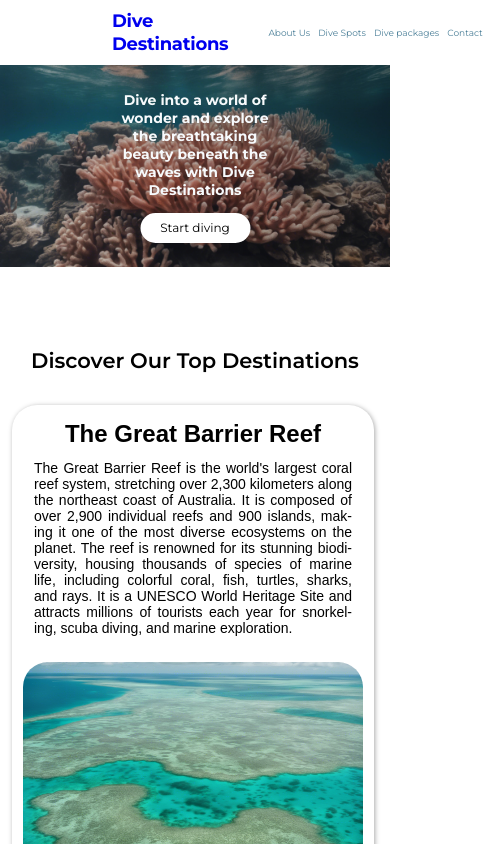
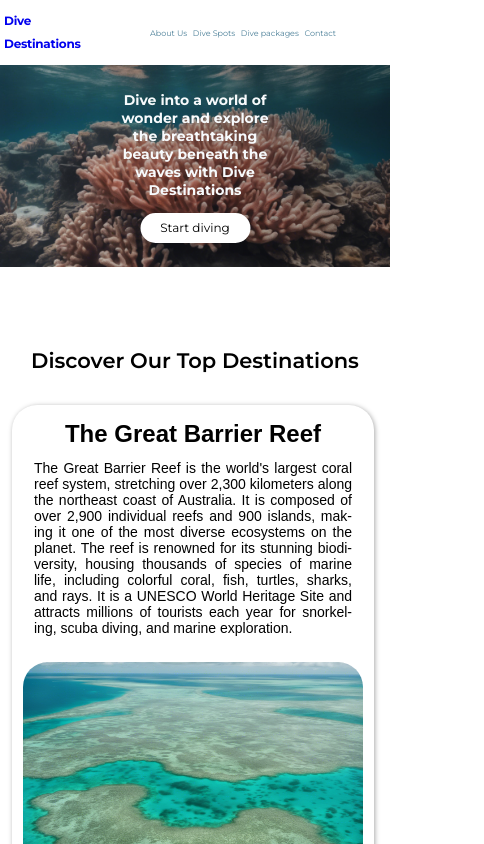
Before and after one commit to Shaqs0/Dive-Destination, a React (Vite) app: page / in a window 390 px wide. Shown: the top 844 px of the page, 484 px wide, since content can reach past the window. Built offline with nearby package versions, Linux system fonts and the light colour scheme.

Commit message:
correct LayoutTop

```diff
--- a/src/layout/Top/LayoutTop.module.css
+++ b/src/layout/Top/LayoutTop.module.css
@@ -18,7 +18,7 @@
   font-weight: 700;
   line-height: 22.5px;
   letter-spacing: -0.27px;
-  margin-left: 7rem;
+  margin-left: 2rem;
 }
 .top .link:visited {
   color: black;
@@ -55,22 +55,23 @@
     margin-right: 2rem;
   }
 }
-@media (max-width: 950px) {
-  .top .name {
-    margin-left: 3.5rem;
+@media (max-width: 970px) {
+  .top .link .name {
+    font-size: 16px;
   }
   .top .other {
     margin-right: 1rem;
   }
 }
 @media (max-width: 840px) {
-  .top .name {
+  .top .link .name {
     margin-left: 1.75rem;
   }
 }
 @media (max-width: 795px) {
-  .top .name {
-    font-size: 17px;
+  .top .link .name {
+    font-size: 15px;
+    margin-left: 1rem;
   }
   .top .other {
     margin-right: 3rem;
@@ -80,81 +81,83 @@
     width: 28rem;
   }
 }
-@media (max-width: 740px) {
+@media (max-width: 750px) {
   .top .other {
     font-size: 14px;
     margin-right: 2rem;
   }
   .top .other ul {
     gap: 1rem;
-    width: 22rem;
+    width: 24rem;
   }
 }
-@media (max-width: 640px) {
-  .top .name {
-    font-size: 16px;
+@media (max-width: 650px) {
+  .top .link .name {
+    font-size: 14px;
     margin-left: 1rem;
   }
-}
-@media (max-width: 600px) {
-  .top .name {
+  .top .other {
     font-size: 14px;
   }
+}
+@media (max-width: 613px) {
+  .top .name {
+    font-size: 12px;
+  }
   .top .other {
-    font-size: 13px;
-    margin-right: 1rem;
+    font-size: 12px;
+    margin-right: 0.5rem;
   }
   .top .other ul {
-    gap: 0.75rem;
+    gap: 0.5rem;
     width: 20rem;
   }
 }
 @media (max-width: 530px) {
-  .top .name {
-    font-size: 13px;
-    margin-left: 0.5rem;
+  .top .link .name {
+    font-size: 12px;
+    margin-left: 0.25rem;
   }
   .top .other {
-    font-size: 11.5px;
+    font-size: 11px;
     margin-right: 0.5rem;
   }
   .top .other ul {
     width: 18rem;
   }
 }
-@media (max-width: 465px) {
+@media (max-width: 470px) {
+  .top .other {
+    font-size: 10px;
+    margin-right: 0.5rem;
+  }
+  .top .other ul {
+    gap: 0.35rem;
+    width: 16rem;
+  }
+}
+@media (max-width: 432px) {
   .top .name {
-    font-size: 12px;
+    font-size: 9px;
+    margin-left: 0.1rem;
   }
   .top .other {
-    font-size: 10px;
-    margin-right: 1rem;
+    font-size: 8px;
   }
   .top .other ul {
-    gap: 0.5rem;
-    width: 15rem;
-  }
-}
-@media (max-width: 407px) {
-  .top .name {
-    font-size: 10px;
-    margin-left: 0.35rem;
-  }
-  .top .other {
-    font-size: 9px;
-  }
-  .top .other ul {
-    width: 13.5rem;
+    width: 14.5rem;
   }
 }
 @media (max-width: 375px) {
   .top .name {
-    margin-left: 0.25rem;
+    font-size: 8px;
+    margin-left: 0rem;
   }
   .top .other {
-    margin-right: 0.1rem;
+    margin-right: 0rem;
   }
   .top .other ul {
     gap: 0.4rem;
+    width: 13rem;
   }
 }
--- a/src/layout/Top/LayoutTop.module.scss
+++ b/src/layout/Top/LayoutTop.module.scss
@@ -3,7 +3,6 @@
     height: 65px;
     align-items: center;
     width: 100%;
-
 
     .link {
         text-decoration: none;
@@ -15,7 +14,7 @@
             font-weight: 700;
             line-height: 22.5px;
             letter-spacing: -0.27px;
-            margin-left: 7rem;
+            margin-left: 2rem;
         }
 
         &:visited {
@@ -54,11 +53,13 @@
     }
 }
 
-@media (max-width: 950px) {
+@media (max-width: 970px) {
     .top {
 
+        .link {
             .name {
-            margin-left: 3.5rem;
+                font-size: 16px;
+            }
         }
 
         .other {
@@ -70,18 +71,22 @@
 
 @media (max-width: 840px) {
     .top {
+        .link {
             .name {
                 margin-left: 1.75rem;
             }
-
+        }
     }
 }
 
 @media (max-width: 795px) {
     .top {
 
+        .link {
             .name {
-            font-size: 17px;
+                font-size: 15px;
+                margin-left: 1rem;
+            }
         }
 
         .other {
@@ -95,7 +100,7 @@
     }
 }
 
-@media (max-width: 740px) {
+@media (max-width: 750px) {
     .top {
 
         .other {
@@ -104,35 +109,41 @@
 
             & ul {
                 gap: 1rem;
-                width: 22rem;
+                width: 24rem;
             }
         }
     }
 }
 
-@media (max-width: 640px) {
+@media (max-width: 650px) {
     .top {
+        .link {
             .name {
-            font-size: 16px;
+                font-size: 14px;
                 margin-left: 1rem;
+            }
+        }
+
+        .other {
+            font-size: 14px;
         }
     }
 }
 
 
-@media (max-width: 600px) {
+@media (max-width: 613px) {
     .top {
 
         .name {
-            font-size: 14px;
+            font-size: 12px;
         }
 
         .other {
-            font-size: 13px;
-            margin-right: 1rem;
+            font-size: 12px;
+            margin-right: 0.5rem;
 
             & ul {
-                gap: 0.75rem;
+                gap: 0.5rem;
                 width: 20rem;
             }
         }
@@ -142,13 +153,15 @@
 @media (max-width: 530px) {
     .top {
 
+        .link {
             .name {
-            font-size: 13px;
-            margin-left: 0.5rem;
+                font-size: 12px;
+                margin-left: 0.25rem;
+            }
         }
 
         .other {
-            font-size: 11.5px;
+            font-size: 11px;
             margin-right: 0.5rem;
 
             & ul {
@@ -158,38 +171,33 @@
     }
 }
 
-@media (max-width: 465px) {
+@media (max-width: 470px) {
     .top {
-
-        .name {
-            font-size: 12px;
-        }
-
         .other {
             font-size: 10px;
-            margin-right: 1rem;
+            margin-right: 0.5rem;
 
             & ul {
-                gap: 0.5rem;
-                width: 15rem;
+                gap: 0.35rem;
+                width: 16rem;
             }
         }
     }
 }
 
-@media (max-width: 407px) {
+@media (max-width: 432px) {
     .top {
 
         .name {
-            font-size: 10px;
-            margin-left: 0.35rem;
+            font-size: 9px;
+            margin-left: 0.1rem;
         }
 
         .other {
-            font-size: 9px;
+            font-size: 8px;
 
             & ul {
-                width: 13.5rem;
+                width: 14.5rem;
             }
         }
     }
@@ -199,14 +207,16 @@
     .top {
 
         .name {
-            margin-left: 0.25rem;
+            font-size: 8px;
+            margin-left: 0rem;
         }
 
         .other {
-            margin-right: 0.1rem;
+            margin-right: 0rem;
 
             & ul {
                 gap: 0.4rem;
+                width: 13rem;
             }
         }
     }
```
Lines whose indentation alone changed are shown as unchanged.
